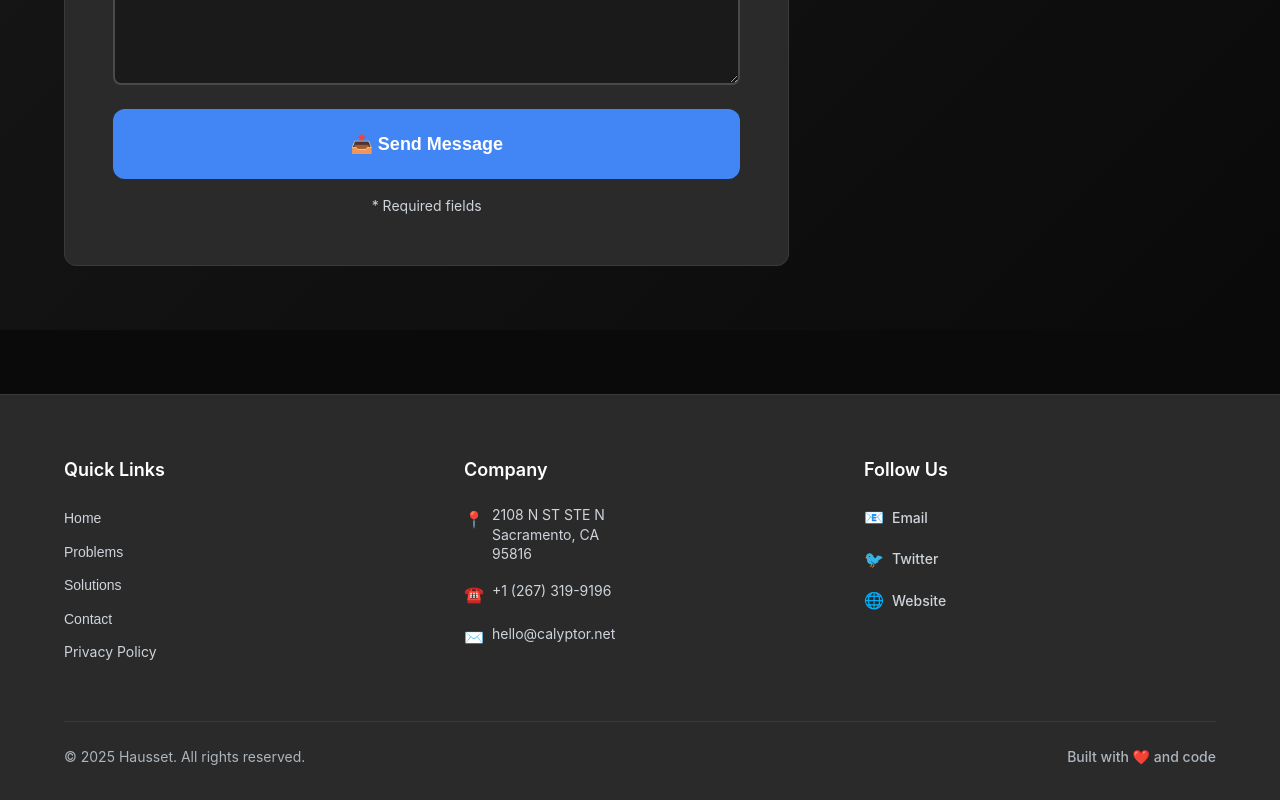
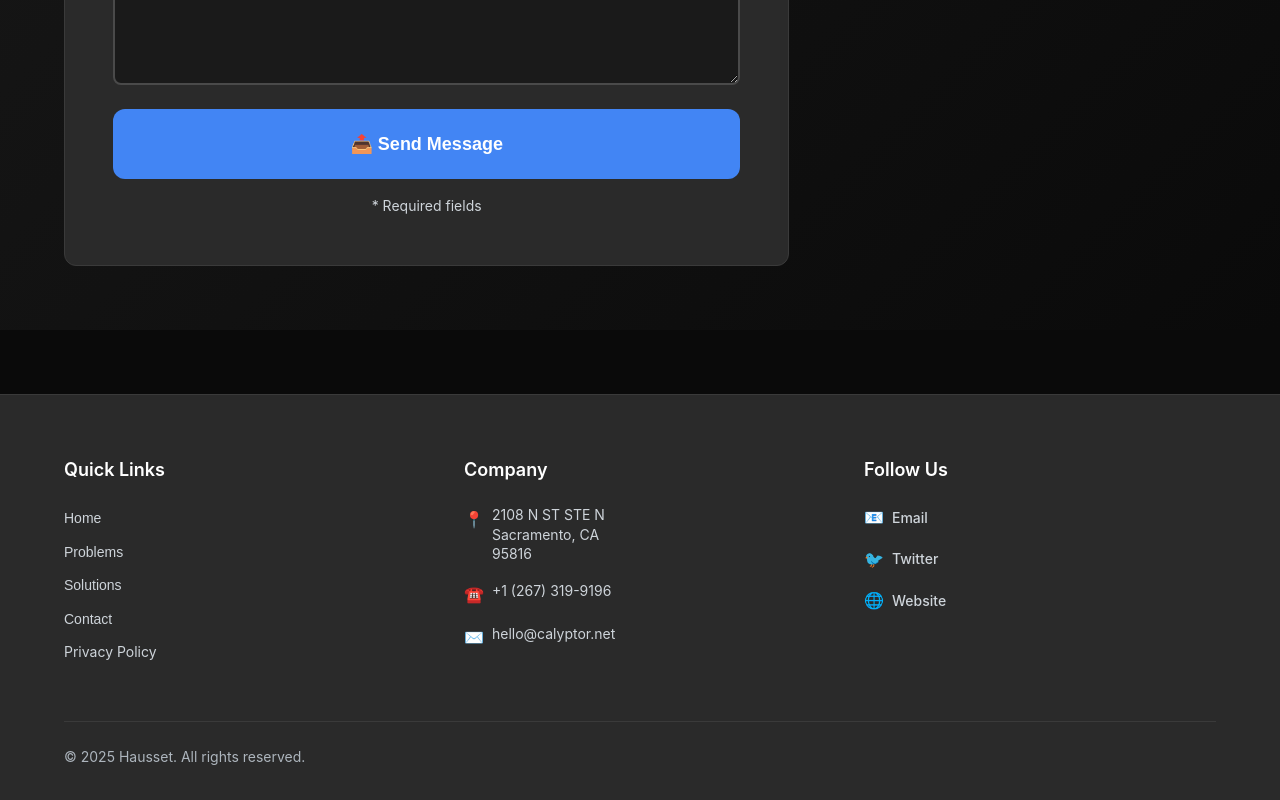
Before and after one commit to onwajunior/Hausset, a React (Vite) app in the folder client/: page / in a window 1280 px wide. Shown: the part 3871-4671 px from the top of the page. Built offline with nearby package versions, Linux system fonts and the light colour scheme; no server answers; the HTML template or start-up script is replaced by a standard one.

Commit message:
Update Footer component

```diff
--- a/client/src/components/Footer.jsx
+++ b/client/src/components/Footer.jsx
@@ -138,9 +138,9 @@ const Footer = ({ config }) => {
             <p className="copyright">
               © {currentYear} {config?.company?.name || 'Hausset'}. All rights reserved.
             </p>
-            <p className="built-with">
+            {/*<p className="built-with">
               Built with ❤️ and code
-            </p>
+            </p>*/}
           </div>
         </div>
       </div>
```
